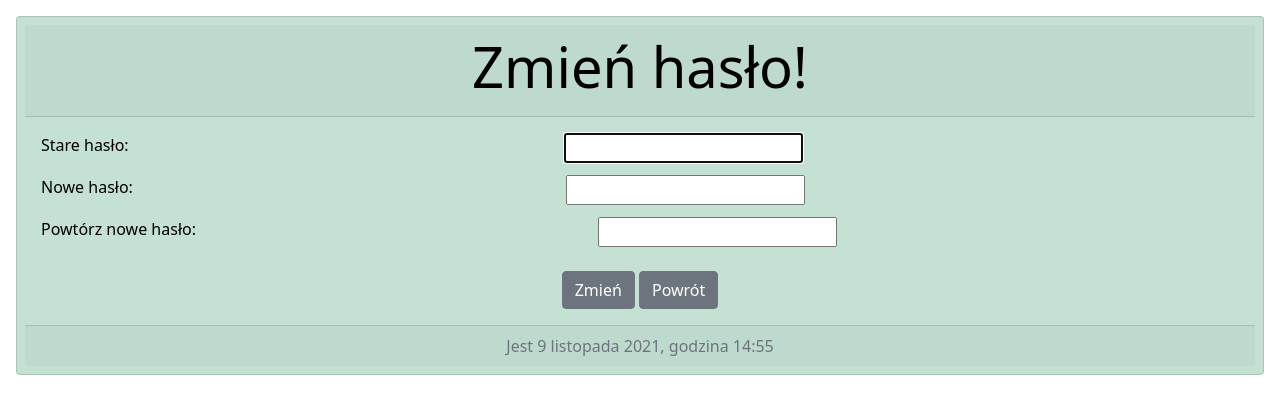
After one commit to meihsner/CovidApp, a Django app: page /covid/change_password in a window 1280 px wide. The commit adds this page. Shown: the top 414 px of the page. Run offline with Django 3.2, Linux system fonts and the light colour scheme; a user stored in the database is signed in; some libraries are stand-ins or nearby versions.

Commit message:
Change password option

```diff
--- a/covid/forms.py
+++ b/covid/forms.py
@@ -2,7 +2,7 @@ from django.forms import ModelForm
 from .models import Person, City, Laboratory, Hospital
 from django import forms
 from django.contrib.auth.models import User
-from django.contrib.auth.forms import UserCreationForm
+from django.contrib.auth.forms import UserCreationForm, PasswordChangeForm
 from django.core.exceptions import ValidationError
 
 
@@ -30,6 +30,12 @@ class HospitalForm(ModelForm):
         fields = '__all__'
 
 
+class UpdatePasswordForm(PasswordChangeForm):
+    class Meta:
+        model = User
+        fields = '__all__'
+
+
 class UpdateUserForm(forms.ModelForm):
     username = forms.CharField(label='username', min_length=5, max_length=32)
     email = forms.EmailField(label='email', required=False)
@@ -44,12 +50,12 @@ class UpdateUserForm(forms.ModelForm):
 
 
 class NewUserCreationForm(UserCreationForm):
-    username = forms.CharField(label='username', min_length=5, max_length=32)
-    email = forms.EmailField(label='email')
-    first_name = forms.CharField(label='first_name', max_length=32)
-    last_name = forms.CharField(label='last_name', max_length=32)
-    password1 = forms.CharField(label='password', widget=forms.PasswordInput)
-    password2 = forms.CharField(label='Confirm password', widget=forms.PasswordInput)
+    username = forms.CharField(label='username', min_length=5, max_length=32, help_text="To pole jest wymagane.")
+    email = forms.EmailField(label='email', help_text="To pole jest wymagane.")
+    first_name = forms.CharField(label='first_name', max_length=32, help_text="To pole jest wymagane.")
+    last_name = forms.CharField(label='last_name', max_length=32, help_text="To pole jest wymagane.")
+    password1 = forms.CharField(label='password', widget=forms.PasswordInput, help_text="To pole jest wymagane. <br/> <ul> <li> Twoje hasło nie może być zbyt podobne do twoich innych danych osobistych.</li> <li> Twoje hasło musi zawierać co najmniej 8 znaków. </li> <li> Twoje hasło nie może być powszechnie używanym hasłem. </li> <li> Twoje hasło nie może składać się tylko z cyfr. </li></ul>")
+    password2 = forms.CharField(label='Confirm password', widget=forms.PasswordInput, help_text="To pole jest wymagane.")
 
     def username_clean(self):
         username = self.cleaned_data['username'].lower()
--- a/covid/urls.py
+++ b/covid/urls.py
@@ -1,6 +1,6 @@
 from django.urls import path
 from .views import main, add_person, add_laboratory, add_hospital, edit_person, delete_person,\
-    add_city, export_data_xls, export_notification_docx, administration_panel
+    add_city, export_data_xls, export_notification_docx, administration_panel, change_password
 
 
 urlpatterns = [
@@ -13,5 +13,6 @@ urlpatterns = [
     path('add_city/', add_city, name='add_city'),
     path('excel/', export_data_xls, name='export_excel'),
     path('word/<int:id>/', export_notification_docx, name='export_docx'),
-    path('administration_panel', administration_panel, name='administration_panel')
+    path('administration_panel', administration_panel, name='administration_panel'),
+    path('change_password', change_password, name="change_password")
 ]
--- a/covid/views.py
+++ b/covid/views.py
@@ -2,12 +2,14 @@ from django.shortcuts import render, get_object_or_404, redirect
 from django.contrib.auth.decorators import login_required
 from django.contrib.admin.views.decorators import staff_member_required
 from .models import Person, City, Hospital, Laboratory
-from .forms import PersonForm, CityForm, HospitalForm, LaboratoryForm, NewUserCreationForm, UpdateUserForm
+from .forms import PersonForm, CityForm, HospitalForm, LaboratoryForm, NewUserCreationForm, UpdateUserForm,\
+    UpdatePasswordForm
 import xlwt
 from django.http import HttpResponse
 from datetime import datetime
 from docx import *
 from django.contrib.auth.models import User
+from django.contrib.auth import update_session_auth_hash
 
 
 @staff_member_required
@@ -32,6 +34,7 @@ def edit_user(request, id):
     return render(request, 'registration/register.html', {'form_user': form_user, 'edit': True})
 
 
+@staff_member_required
 def delete_user(request, id):
     user = get_object_or_404(User, pk=id)
     if request.method == "POST" and id != 1:
@@ -40,6 +43,7 @@ def delete_user(request, id):
     return render(request, 'delete_confirm.html', {'user': user, 'delete_user': True})
 
 
+@staff_member_required
 def activate_deactivate_user(request, id):
     user = get_object_or_404(User, pk=id)
     if request.method == "POST" and id != 1:
@@ -59,6 +63,16 @@ def administration_panel(request):
     except ValueError:
         users = User.objects.all()
     return render(request, 'administration_panel.html', {'users': users})
+
+
+@login_required
+def change_password(request):
+    form_change_password = UpdatePasswordForm(request.user, data=request.POST)
+    if form_change_password.is_valid():
+        form_change_password.save()
+        update_session_auth_hash(request, form_change_password.user)
+        return redirect(main, 'none')
+    return render(request, 'change_password.html', {'form_change_password': form_change_password})
 
 
 @login_required
@@ -89,10 +103,12 @@ def main(request, sort):
 
 @login_required
 def add_person(request):
-    form_person = PersonForm(request.POST or None, initial={'who_added': request.user.username, 'telephone_number': '+48'})
+    current_date = datetime.now().date()
+    current_date = current_date.strftime('%Y-%m-%d')
+    form_person = PersonForm(request.POST or None, initial={'who_added': request.user.username, 'telephone_number': '+48', 'date_of_received_information': current_date})
     if form_person.is_valid():
         form_person.save()
-        return redirect(main)
+        return redirect(main, 'none')
     return render(request, 'add_person.html', {'form_person': form_person, 'edit': False})
 
 
@@ -102,7 +118,7 @@ def edit_person(request, id):
     form_person = PersonForm(request.POST or None, instance=person)
     if form_person.is_valid():
         form_person.save()
-        return redirect(main)
+        return redirect(main, 'none')
     return render(request, 'add_person.html', {'form_person': form_person, 'edit': True})
 
 
@@ -111,7 +127,7 @@ def delete_person(request, id):
     person = get_object_or_404(Person, pk=id)
     if request.method == "POST":
         person.delete()
-        return redirect(main)
+        return redirect(main, 'none')
     return render(request, 'delete_confirm.html', {'person': person, 'delete_user': False})
 
 
@@ -125,7 +141,7 @@ def add_laboratory(request):
     form_laboratory = LaboratoryForm(request.POST or None)
     if form_laboratory.is_valid():
         form_laboratory.save()
-        return redirect(main)
+        return redirect(main, 'none')
     return render(request, 'add_laboratory.html', {'form_laboratory': form_laboratory, 'laboratories': laboratories})
 
 
@@ -139,7 +155,7 @@ def add_hospital(request):
     form_hospital = HospitalForm(request.POST or None)
     if form_hospital.is_valid():
         form_hospital.save()
-        return redirect(main)
+        return redirect(main, 'none')
     return render(request, 'add_hospital.html', {'form_hospital': form_hospital, 'hospitals': hospitals})
 
 
@@ -153,7 +169,7 @@ def add_city(request):
     form_city = CityForm(request.POST or None)
     if form_city.is_valid():
         form_city.save()
-        return redirect(main)
+        return redirect(main, 'none')
     return render(request, 'add_city.html', {'form_city': form_city, 'cities': cities})
 
 
--- /dev/null
+++ b/templates/change_password.html
@@ -0,0 +1,31 @@
+{% extends 'pattern.html' %}
+{% load bootstrap %}
+
+{% block title %} Zmień hasło {% endblock %}
+
+{% block card_head %}
+    <h2 class="display-4">Zmień hasło!</h2>
+{% endblock %}
+
+{% block card_body %}
+    <form method="POST" enctype="multipart/form-data">
+        {% csrf_token %}
+<!--        {{ form_change_password }}-->
+        <div class="fieldWrapper">
+            <label class="add_label">Stare hasło:</label>
+            {{ form_change_password.old_password|bootstrap_inline }}
+        </div>
+        <div class="form_gap"></div>
+        <div class="fieldWrapper">
+            <label class="add_label">Nowe hasło:</label>
+            {{ form_change_password.new_password1|bootstrap_inline }}
+        </div>
+        <div class="form_gap"></div>
+        <div class="fieldWrapper">
+            <label class="add_label">Powtórz nowe hasło:</label>
+            {{ form_change_password.new_password2|bootstrap_inline }}
+        </div>
+        <br>
+        <button type="submit" class="btn btn-secondary">Zmień</button> <a href="{% url 'main' 'none' %}" class="btn btn-secondary" >Powrót</a>
+    </form>
+{% endblock %}
--- a/templates/main.html
+++ b/templates/main.html
@@ -13,9 +13,9 @@
       <li class="nav-item">
         <div class="dropdown">
           {% if perms.covid %}
-          <a href="{% url 'administration_panel' %}" class="btn btn-secondary">Panel administracyjny </a> <a href="{% url 'add_person' %}" class="btn btn-secondary">Dodaj osobę</a> <a class="btn btn-secondary dropdown-toggle" href="#" role="button" id="dropdownMenuLink" data-bs-toggle="dropdown" aria-expanded="false"> Dodaj miejsce </a> <a href="{% url 'export_excel' %}" class="btn btn-secondary">Eksportuj formularz <i class="fas fa-table"></i></a>   <a href="{% url 'logout' %}" class="btn btn-secondary">Wyloguj</a>
+          <a href="{% url 'administration_panel' %}" class="btn btn-secondary">Panel administracyjny </a> <a href="{% url 'add_person' %}" class="btn btn-secondary">Dodaj osobę</a> <a class="btn btn-secondary dropdown-toggle" href="#" role="button" id="dropdownMenuLink" data-bs-toggle="dropdown" aria-expanded="false"> Dodaj miejsce </a> <a href="{% url 'export_excel' %}" class="btn btn-secondary">Eksportuj formularz <i class="fas fa-table"></i></a> <a href="{% url 'change_password' %}" class="btn btn-secondary">Zmień hasło</a> <a href="{% url 'logout' %}" class="btn btn-secondary">Wyloguj</a>
           {% else %}
-          <a href="{% url 'add_person' %}" class="btn btn-secondary">Dodaj osobę</a> <a class="btn btn-secondary dropdown-toggle" href="#" role="button" id="dropdownMenuLink" data-bs-toggle="dropdown" aria-expanded="false"> Dodaj miejsce </a> <a href="{% url 'export_excel' %}" class="btn btn-secondary">Eksportuj formularz <i class="fas fa-table"></i></a>   <a href="{% url 'logout' %}" class="btn btn-secondary">Wyloguj</a>
+          <a href="{% url 'add_person' %}" class="btn btn-secondary">Dodaj osobę</a> <a class="btn btn-secondary dropdown-toggle" href="#" role="button" id="dropdownMenuLink" data-bs-toggle="dropdown" aria-expanded="false"> Dodaj miejsce </a> <a href="{% url 'export_excel' %}" class="btn btn-secondary">Eksportuj formularz <i class="fas fa-table"></i></a>  <a href="{% url 'change_password' %}" class="btn btn-secondary">Zmień hasło</a> <a href="{% url 'logout' %}" class="btn btn-secondary">Wyloguj</a>
           {% endif %}
           <ul class="dropdown-menu" aria-labelledby="dropdownMenuLink">
             <li><a class="dropdown-item" href="{% url 'add_city' %}">Miasto</a></li>
--- a/templates/registration/register.html
+++ b/templates/registration/register.html
@@ -33,6 +33,7 @@
             <label class="add_label">Nazwisko:</label>
             {{ form_user.last_name|bootstrap_inline }}
         </div>
+        {% if not edit %}
             <div class="form_gap"></div>
             <div class="fieldWrapper">
                 <label class="add_label">Hasło:</label>
@@ -43,7 +44,7 @@
                 <label class="add_label">Powtórz hasło:</label>
                 {{ form_user.password2|bootstrap_inline }}
             </div>
-
+        {% endif %}
         <br>
         <input type="hidden" name="next" value="{{ next }}">
         {% if edit %}
```
Also changed, not shown: db.sqlite3. Lines whose indentation alone changed are shown as unchanged.
